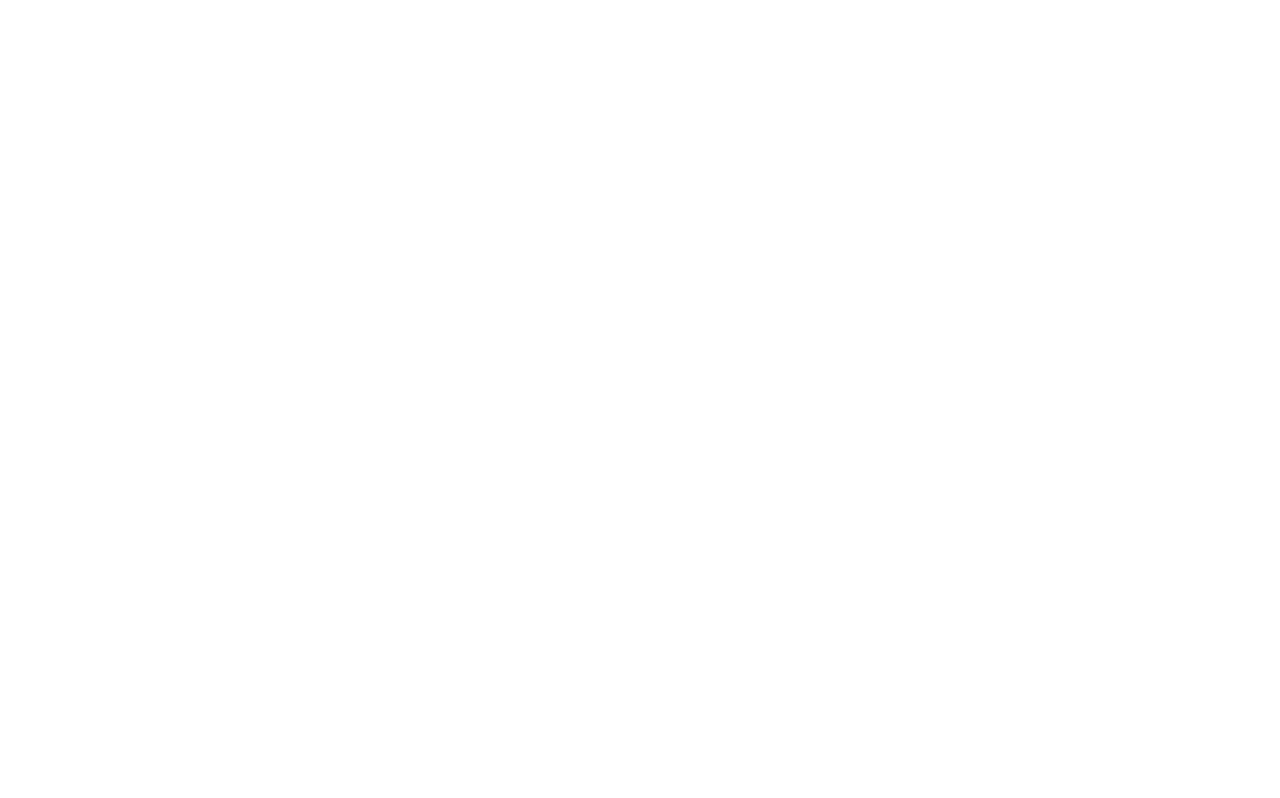
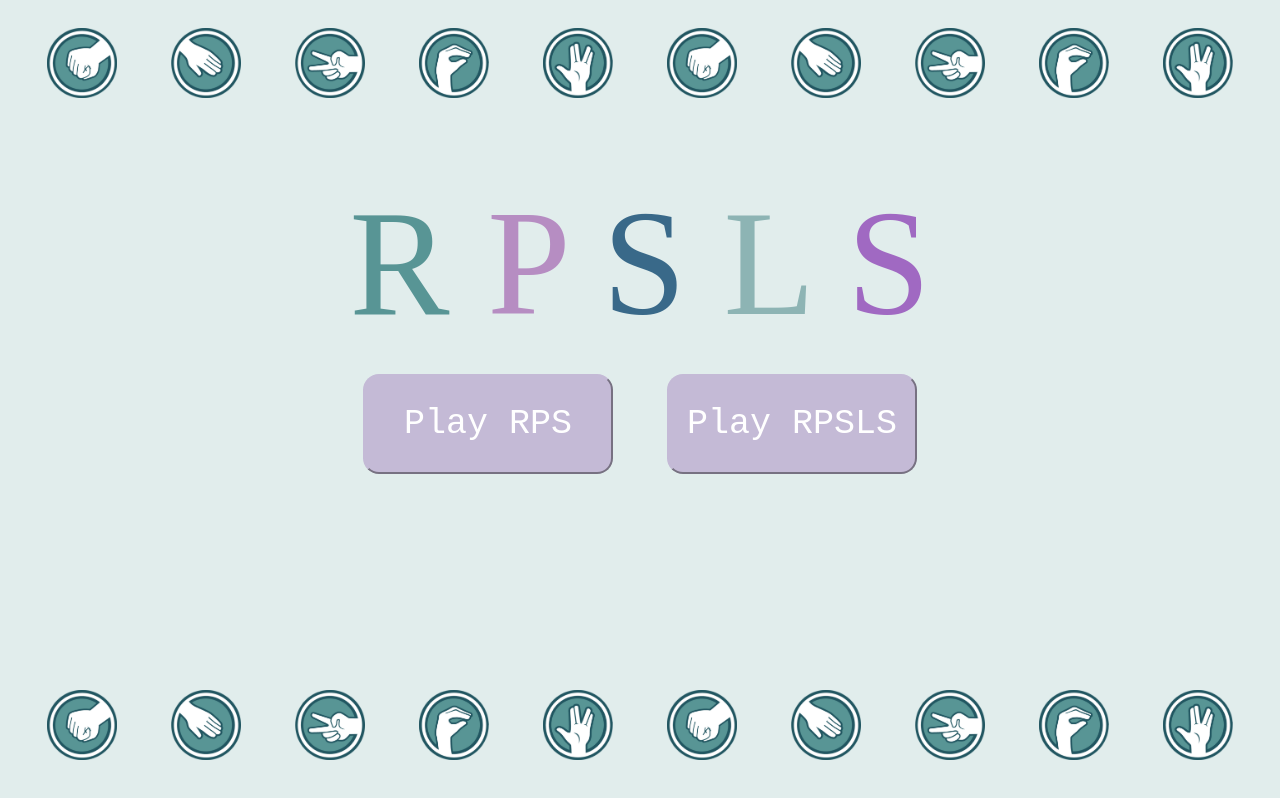
Before and after one commit to comp426-2023-spring/e02-madiali, a website: page public/index.html in a window 1280 px wide. Drawn offline with Linux system fonts and the light colour scheme.

Commit message:
Start page

```diff
--- a/package.json
+++ b/package.json
@@ -25,6 +25,7 @@
   "dependencies": {
     "express": "^4.18.2",
     "minimist": "^1.2.8",
-    "morgan": "^1.10.0"
+    "morgan": "^1.10.0",
+    "nodemon": "^2.0.22"
   }
 }
--- a/public/index.html
+++ b/public/index.html
@@ -1,13 +1,66 @@
 <html>
     <head>
-        <title>Rock</title>
+        <title>RPSLS</title>
         <script src="scripts.js"></script>
         <link rel="stylesheet" href="styles.css">
     </head>
     <body>
-
-    <!-- Your interface markup goes here -->
-    <!-- For interface examples, look in the `/examples/` directory in the root of your starter code repo. -->
-
+        <header>
+            <img class="border-img"
+            src="/img/rock.jpg">
+            <img class="border-img"
+            src="/img/paper.jpg">
+            <img class="border-img"
+            src="/img/scissors.jpg">
+            <img class="border-img"
+            src="/img/lizard.jpg">
+            <img class="border-img"
+            src="/img/spock.jpg">
+            <img class="border-img"
+            src="/img/rock.jpg">
+            <img class="border-img"
+            src="/img/paper.jpg">
+            <img class="border-img"
+            src="/img/scissors.jpg">
+            <img class="border-img"
+            src="/img/lizard.jpg">
+            <img class="border-img"
+            src="/img/spock.jpg">
+        </header>
+        <main>
+            <div class="index-rpsls">
+                <label class="r-label">R</label>
+                <label class="p-label">P</label>
+                <label class="s1-label">S</label>
+                <label class="l-label">L</label>
+                <label class="s2-label">S</label>
+            </div>
+            <div class="index-buttons">
+                <button class="play-button">Play RPS</button>
+                <button class="play-button">Play RPSLS</button>
+            </div>
+        </main>
+        <footer>
+            <img class="border-img"
+            src="/img/rock.jpg">
+            <img class="border-img"
+            src="/img/paper.jpg">
+            <img class="border-img"
+            src="/img/scissors.jpg">
+            <img class="border-img"
+            src="/img/lizard.jpg">
+            <img class="border-img"
+            src="/img/spock.jpg">
+            <img class="border-img"
+            src="/img/rock.jpg">
+            <img class="border-img"
+            src="/img/paper.jpg">
+            <img class="border-img"
+            src="/img/scissors.jpg">
+            <img class="border-img"
+            src="/img/lizard.jpg">
+            <img class="border-img"
+            src="/img/spock.jpg">
+        </footer>
     </body>
 </html>
--- a/public/styles.css
+++ b/public/styles.css
@@ -1,8 +1,68 @@
 body {
+    min-height: 97vh;
+    display: flex;
+    flex-direction: column;
+    background-color: #E1EDEC;
 }
 
-h1 {
+header {
+    text-align: center;
+    padding-top: 20px;
 }
 
-p {
+main {
+    text-align: center;
+    padding-top: 75px;
 }
+
+footer {
+    text-align: center;
+    padding-bottom: 20px;
+    margin-top: auto;
+}
+
+.border-img {
+    width: 70px;
+    padding-left: 25px;
+    padding-right: 25px;
+}
+
+.r-label {
+    color: #589595;
+}
+
+.p-label {
+    color: #B68DC2;
+}
+
+.s1-label {
+    color: #396989;
+}
+
+.l-label {
+    color: #8DB4B4;
+}
+
+.s2-label {
+    color: #A069C2;
+}
+
+.index-rpsls {
+    font-size: 150px;
+}
+
+.index-buttons {
+    padding-top: 25px;
+    word-spacing: 50px;
+}
+
+.play-button {
+    background-color: #C4BAD6;
+    width: 250px;
+    height: 100px;
+    font-size: 35px;
+    font-family: monospace;
+    color: white;
+    border-radius: 16px;
+    border-color: #C4BAD6;
+}
```
Also changed, not shown: lib/rpsls.js (added, +71 -0 lines), 1 other file.
